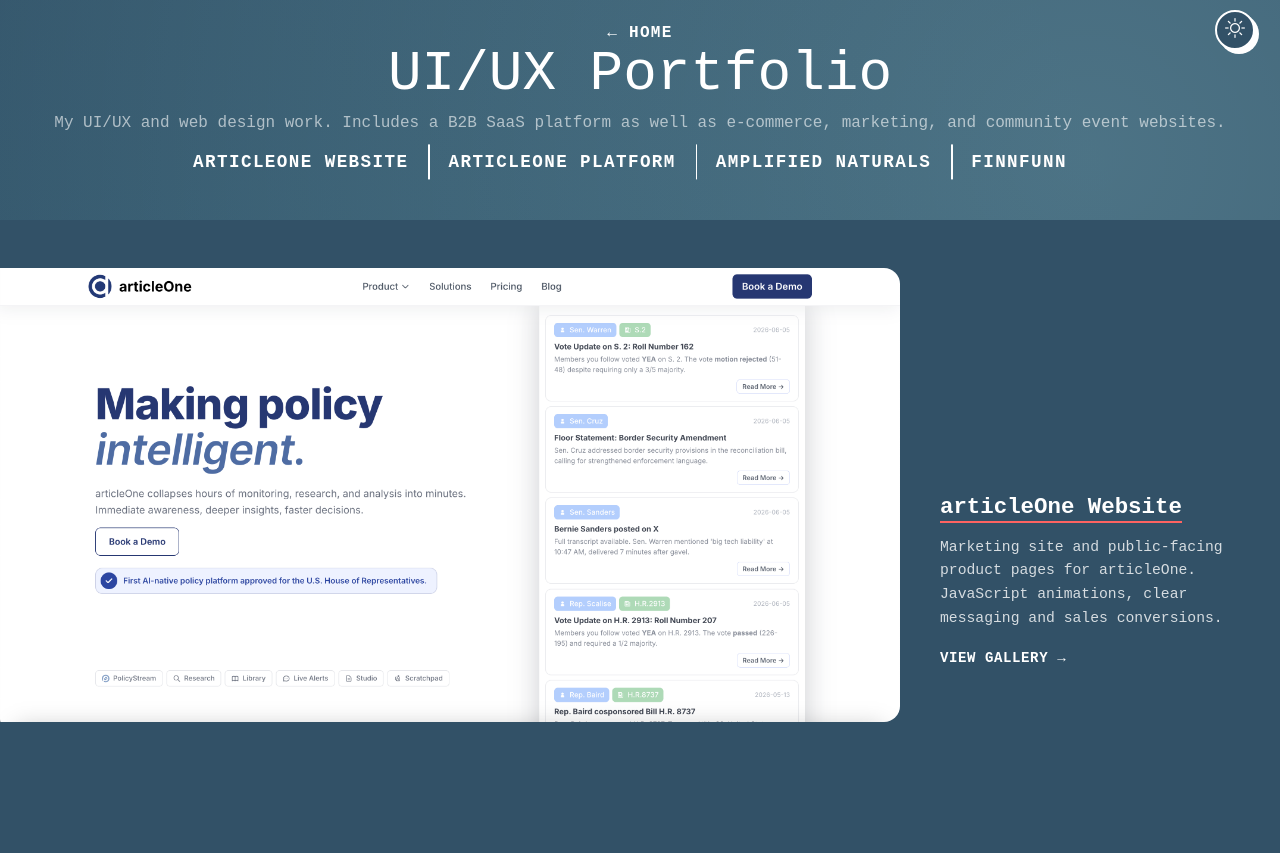
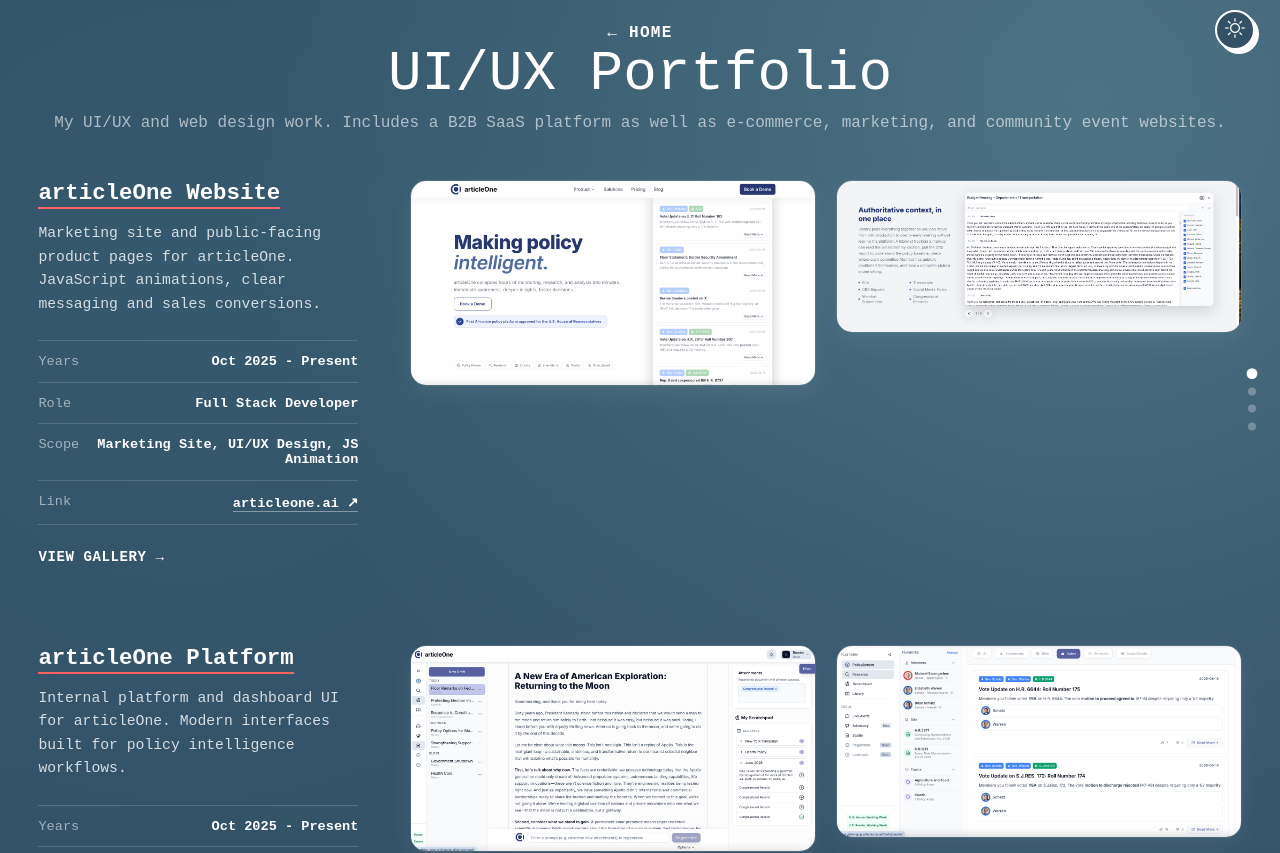
Before and after one commit to bowenslingluff/bowenslingluff.github.io, a React (Vite) app: page /portfolio in a window 1280 px wide. Shown: the top 853 px of the page. Built offline with nearby package versions, Linux system fonts and the light colour scheme.

Commit message:
portfolio page reorganized

```diff
--- a/src/components/Hero.tsx
+++ b/src/components/Hero.tsx
@@ -108,7 +108,7 @@
         <ThemeSwitcher />
         <header className="hero-header">
           <div className="hero-visuals">
-            <div className="spline-wrapper" aria-label="Interactive 3D scene">
+            <div className="spline-wrapper" aria-label="Interactive 3D scene">1
               {React.createElement('spline-viewer', {
                 url: splineSceneUrl,
               })}
--- a/src/index.css
+++ b/src/index.css
@@ -47,17 +47,21 @@
 
 /* Body */
 
+html,
+body {
+    background-color: var(--bg-color);
+    overflow-x: clip;
+    overscroll-behavior: none;
+}
+
 body {
     font-family: monospace;
     margin: 0;
     padding: 0;
     position: relative;
-    overscroll-behavior: none;
-    overflow-x: clip;
 }
 
 html {
-    overflow-x: clip;
     scroll-behavior: smooth;
 }
 
@@ -798,6 +802,7 @@
 }
 
 .spline-wrapper {
+    position: relative;
     width: 100%;
     max-width: 680px;
     height: clamp(350px, 60vh, 640px);
@@ -807,6 +812,73 @@
     overflow: visible;
     min-width: 1px;
     min-height: 1px;
+}
+
+.spline-wrapper spline-viewer {
+    position: relative;
+    z-index: 1;
+}
+
+.spline-platform {
+    position: absolute;
+    left: 50%;
+    bottom: 6%;
+    transform: translateX(-50%);
+    width: 70%;
+    max-width: 420px;
+    pointer-events: none;
+    z-index: 0;
+}
+
+.spline-platform-shadow {
+    position: absolute;
+    left: 50%;
+    bottom: -8%;
+    transform: translateX(-50%);
+    width: 86%;
+    height: 32px;
+    border-radius: 50%;
+    background: radial-gradient(ellipse at center, rgba(0, 0, 0, 0.42) 0%, rgba(0, 0, 0, 0.18) 45%, transparent 75%);
+    filter: blur(9px);
+}
+
+.spline-platform-disc {
+    position: relative;
+    width: 100%;
+    height: 96px;
+}
+
+.spline-platform-disc::before,
+.spline-platform-disc::after {
+    content: '';
+    position: absolute;
+    left: 0;
+    right: 0;
+    border-radius: 50%;
+    transform: scaleY(0.32);
+}
+
+.spline-platform-disc::before {
+    top: 10px;
+    bottom: -10px;
+    background: linear-gradient(
+        180deg,
+        color-mix(in srgb, var(--primary-color) 16%, var(--bg-color)) 0%,
+        color-mix(in srgb, var(--primary-color) 2%, var(--bg-color)) 100%
+    );
+    box-shadow: 0 14px 26px rgba(0, 0, 0, 0.28);
+}
+
+.spline-platform-disc::after {
+    top: 0;
+    bottom: 0;
+    background: radial-gradient(
+        ellipse at 50% 32%,
+        color-mix(in srgb, var(--secondary-bg-color) 60%, var(--primary-color) 8%) 0%,
+        color-mix(in srgb, var(--primary-color) 14%, transparent) 55%,
+        transparent 80%
+    );
+    border: 1px solid color-mix(in srgb, var(--primary-color) 30%, transparent);
 }
 
 .hero-copy {
@@ -1739,112 +1811,29 @@
   margin: 0;
 }
 
-.portfolio-page-nav {
-  display: flex;
-  flex-wrap: wrap;
-  gap: 0;
-  margin-top: 1.25rem;
-  align-items: center;
-  justify-content: center;
-}
-
-.portfolio-page-nav-link {
-  font-family: 'Courier New', Courier, monospace;
-  letter-spacing: 0.08em;
-  font-size: 1.1rem;
-  text-transform: uppercase;
-  font-weight: 700;
-  color: var(--primary-color);
-  text-decoration: none;
-  padding: 0 1.25rem;
-  position: relative;
-}
-
-.portfolio-page-nav-link:first-child {
-  padding-left: 0;
-}
-
-.portfolio-page-nav-link + .portfolio-page-nav-link::before {
-  content: '';
-  position: absolute;
-  left: 0;
-  top: 50%;
-  transform: translateY(-50%);
-  height: 2em;
-  width: 1.5px;
-  background: var(--primary-color);
-}
-
-.portfolio-page-nav-link:hover {
-  color: var(--hover-color);
-}
-
-/* Portfolio sections */
+/* Portfolio sections (case study format) */
 
 .portfolio-sections {
-  width: 100%;
+  width: min(1280px, 94vw);
+  margin: 0 auto;
   display: flex;
   flex-direction: column;
+  gap: 5rem;
+  padding-bottom: 3rem;
 }
 
 .portfolio-section {
   width: 100%;
-  min-height: 90vh;
   display: grid;
-  grid-template-columns: 1fr 380px;
-  padding: 3rem 0;
-}
-
-.portfolio-section:nth-child(odd) {
-  background: var(--bg-color);
-  border-radius: 0 0 0 0.75rem;
-
-}
-
-.portfolio-section:nth-child(even) {
-  background: color-mix(in srgb, var(--bg-color) 90%, #4CA1AF);
-}
-
-/* Left variant: text panel on left, image on right */
-.portfolio-section--left {
-  grid-template-columns: 380px 1fr;
-}
-
-.portfolio-section--left .portfolio-section-info {
-  grid-column: 1;
-  grid-row: 1;
-}
-
-.portfolio-section--left .portfolio-section-gallery {
-  grid-column: 2;
-  grid-row: 1;
-}
-
-.portfolio-section-gallery {
-  display: flex;
-  align-items: flex-start;
-}
-
-.portfolio-section-img {
-  width: 100%;
-  height: auto;
-  display: block;
-  cursor: pointer;
-}
-
-.portfolio-section--right .portfolio-section-img {
-  border-radius: 0 1rem 1rem 0;
-}
-
-.portfolio-section--left .portfolio-section-img {
-  border-radius: 1rem 0 0 1rem;
+  grid-template-columns: minmax(240px, 320px) 1fr;
+  gap: clamp(2rem, 4vw, 3.5rem);
+  align-items: start;
+  scroll-margin-top: 5.5rem;
 }
 
 .portfolio-section-info {
   display: flex;
   flex-direction: column;
-  justify-content: center;
-  padding: 2.5rem 2.5rem;
   font-family: 'Courier New', Courier, monospace;
 }
 
@@ -1856,7 +1845,7 @@
 }
 
 .portfolio-section-desc {
-  margin: 0 0 1.25rem;
+  margin: 0 0 1.5rem;
   font-size: 0.92rem;
   line-height: 1.6;
   color: color-mix(in srgb, var(--primary-color) 80%, transparent);
@@ -1873,6 +1862,44 @@
 .portfolio-section-external-link:hover {
   color: var(--font-color);
   border-color: var(--font-color);
+}
+
+.portfolio-section-meta {
+  margin: 0 0 1.5rem;
+}
+
+.portfolio-section-meta-row {
+  display: flex;
+  justify-content: space-between;
+  gap: 1rem;
+  padding: 0.8rem 0;
+  border-top: 1px solid color-mix(in srgb, var(--primary-color) 16%, transparent);
+  font-size: 0.85rem;
+}
+
+.portfolio-section-meta-row:last-child {
+  border-bottom: 1px solid color-mix(in srgb, var(--primary-color) 16%, transparent);
+}
+
+.portfolio-section-meta-row dt {
+  color: color-mix(in srgb, var(--primary-color) 55%, transparent);
+}
+
+.portfolio-section-meta-row dd {
+  margin: 0;
+  text-align: right;
+  font-weight: 600;
+}
+
+.portfolio-section-meta-link {
+  color: var(--primary-color);
+  text-decoration: none;
+  border-bottom: 1px solid color-mix(in srgb, var(--primary-color) 40%, transparent);
+}
+
+.portfolio-section-meta-link:hover {
+  color: var(--hover-color);
+  border-color: var(--hover-color);
 }
 
 .portfolio-section-link {
@@ -1887,6 +1914,70 @@
 
 .portfolio-section-link:hover {
   color: var(--hover-color);
+}
+
+.portfolio-section-gallery {
+  display: flex;
+  flex-wrap: wrap;
+  align-items: flex-start;
+  gap: 1.25rem;
+}
+
+.portfolio-section-img-link {
+  display: block;
+  flex: 1 1 260px;
+  min-width: 0;
+}
+
+.portfolio-section-img {
+  width: 100%;
+  height: auto;
+  display: block;
+  cursor: pointer;
+  border-radius: 1rem;
+  border: 1px solid color-mix(in srgb, var(--primary-color) 12%, transparent);
+  box-shadow: 0 8px 24px color-mix(in srgb, var(--primary-color) 7%, transparent);
+}
+
+.portfolio-page-dots {
+  position: fixed;
+  right: 1.5rem;
+  top: 50%;
+  transform: translateY(-50%);
+  display: flex;
+  flex-direction: column;
+  gap: 0.6rem;
+  z-index: 900;
+}
+
+.portfolio-page-dot {
+  width: 8px;
+  height: 8px;
+  padding: 0;
+  border: none;
+  border-radius: 50%;
+  background: color-mix(in srgb, var(--primary-color) 28%, transparent);
+  cursor: pointer;
+  transition: background-color 0.2s ease, transform 0.2s ease;
+}
+
+.portfolio-page-dot:hover {
+  background: color-mix(in srgb, var(--primary-color) 55%, transparent);
+}
+
+.portfolio-page-dot--active {
+  background: var(--primary-color);
+  transform: scale(1.35);
+}
+
+@media (max-width: 900px) {
+  .portfolio-section {
+    grid-template-columns: 1fr;
+  }
+
+  .portfolio-page-dots {
+    display: none;
+  }
 }
 
 /* Project gallery page */
--- a/src/pages/Portfolio.tsx
+++ b/src/pages/Portfolio.tsx
@@ -1,54 +1,86 @@
-import React from 'react';
+import React, { useEffect, useRef, useState } from 'react';
 import { Link as RouterLink } from 'react-router-dom';
 
 import ThemeSwitcher from '../components/ThemeSwitcher';
 
 import websiteHighlight from '../assets/portfolio/articleOne_website_image_8.png';
+import websiteSecondary from '../assets/portfolio/articleOne_website_image_3.png';
 import platformHighlight from '../assets/portfolio/articleOne_platform_image_16.png';
+import platformSecondary from '../assets/portfolio/articleOne_platform_image_9.png';
 import naturalsHighlight from '../assets/portfolio/amplified_naturals_1.png';
+import naturalsSecondary from '../assets/portfolio/amplified_naturals_2.png';
 import finnfunnHighlight from '../assets/portfolio/finnfunn_1.png';
+import finnfunnSecondary from '../assets/portfolio/finnfunn_2.png';
 
 
 const projects = [
   {
     title: 'articleOne Website',
     description: 'Marketing site and public-facing product pages for articleOne. JavaScript animations, clear messaging and sales conversions.',
-    image: websiteHighlight,
+    images: [websiteHighlight, websiteSecondary],
     slug: 'articleone_website',
-    side: 'right' as const,
+    years: 'Oct 2025 - Present',
+    role: 'Full Stack Developer',
+    scope: 'Marketing Site, UI/UX Design, JS Animation',
     externalUrl: 'https://articleone.ai',
     externalLabel: 'articleone.ai',
   },
   {
     title: 'articleOne Platform',
     description: 'Internal platform and dashboard UI for articleOne. Modern interfaces built for policy intelligence workflows.',
-    image: platformHighlight,
+    images: [platformHighlight, platformSecondary],
     slug: 'articleone_platform',
-    side: 'left' as const,
+    years: 'Oct 2025 - Present',
+    role: 'Full Stack Developer',
+    scope: 'Product Strategy, UI/UX Design, Full Stack Development',
     externalUrl: 'https://articleone.ai',
     externalLabel: 'articleone.ai',
   },
   {
     title: 'Amplified Naturals',
     description: 'E-commerce site for Amplified Naturals. Customized checkout flows and connected third party marketplaces such as TikTok Shop.',
-    image: naturalsHighlight,
+    images: [naturalsHighlight, naturalsSecondary],
     slug: 'amplified_naturals',
-    side: 'right' as const,
+    years: 'Oct 2025 - Feb 2026',
+    role: 'Web Developer',
+    scope: 'E-commerce, Checkout Flows, Marketplace Integrations',
     externalUrl: 'https://amplifiednaturals.com',
     externalLabel: 'amplifiednaturals.com',
   },
   {
     title: 'FinnFunn',
     description: 'Event website for FinnFunn Weekend 2026. Acted as website manager and designer, built with Wix.',
-    image: finnfunnHighlight,
+    images: [finnfunnHighlight, finnfunnSecondary],
     slug: 'finnfunn',
-    side: 'left' as const,
+    years: 'Jun 2026 - Present',
+    role: 'Website Designer',
+    scope: 'Website Design, Event Branding',
     externalUrl: 'https://finnfunn.org',
     externalLabel: 'finnfunn.org',
   }
 ];
 
 const Portfolio: React.FC = () => {
+  const [activeSlug, setActiveSlug] = useState(projects[0].slug);
+  const sectionRefs = useRef<(HTMLDivElement | null)[]>([]);
+
+  useEffect(() => {
+    const observer = new IntersectionObserver(
+      (entries) => {
+        entries.forEach((entry) => {
+          if (entry.isIntersecting) {
+            const index = sectionRefs.current.findIndex((el) => el === entry.target);
+            if (index !== -1) setActiveSlug(projects[index].slug);
+          }
+        });
+      },
+      { rootMargin: '-45% 0px -45% 0px', threshold: 0 }
+    );
+
+    sectionRefs.current.forEach((el) => el && observer.observe(el));
+    return () => observer.disconnect();
+  }, []);
+
   return (
     <div className="gradient-background portfolio-page">
       <ThemeSwitcher />
@@ -56,23 +88,16 @@
         <RouterLink to="/" className="portfolio-link">← Home</RouterLink>
         <h1 className="portfolio-page-title">UI/UX Portfolio</h1>
         <p className="portfolio-page-subtitle">My UI/UX and web design work. Includes a B2B SaaS platform as well as e-commerce, marketing, and community event websites.</p>
-        <nav className="portfolio-page-nav">
-          {projects.map((project) => (
-            <a key={project.slug} href={`#${project.slug}`} className="portfolio-page-nav-link">
-              {project.title}
-            </a>
-          ))}
-        </nav>
       </div>
 
       <div className="portfolio-sections">
         {projects.map((project, i) => (
-          <div key={i} id={project.slug} className={`portfolio-section portfolio-section--${project.side}`}>
-            <div className="portfolio-section-gallery">
-              <RouterLink to={`/portfolio/${project.slug}`}>
-                <img src={project.image} alt={project.title} className="portfolio-section-img" />
-              </RouterLink>
-            </div>
+          <div
+            key={i}
+            id={project.slug}
+            ref={(el) => { sectionRefs.current[i] = el; }}
+            className="portfolio-section"
+          >
             <div className="portfolio-section-info">
               <h2 className="portfolio-section-title">
                 {project.externalUrl ? (
@@ -82,13 +107,56 @@
                 ) : project.title}
               </h2>
               <p className="portfolio-section-desc">{project.description}</p>
+
+              <dl className="portfolio-section-meta">
+                <div className="portfolio-section-meta-row">
+                  <dt>Years</dt>
+                  <dd>{project.years}</dd>
+                </div>
+                <div className="portfolio-section-meta-row">
+                  <dt>Role</dt>
+                  <dd>{project.role}</dd>
+                </div>
+                <div className="portfolio-section-meta-row">
+                  <dt>Scope</dt>
+                  <dd>{project.scope}</dd>
+                </div>
+                <div className="portfolio-section-meta-row">
+                  <dt>Link</dt>
+                  <dd>
+                    <a href={project.externalUrl} target="_blank" rel="noopener noreferrer" className="portfolio-section-meta-link">
+                      {project.externalLabel} ↗
+                    </a>
+                  </dd>
+                </div>
+              </dl>
+
               <RouterLink to={`/portfolio/${project.slug}`} className="portfolio-section-link">
                 View gallery →
               </RouterLink>
             </div>
+
+            <div className="portfolio-section-gallery">
+              {project.images.map((src, j) => (
+                <RouterLink key={j} to={`/portfolio/${project.slug}`} className="portfolio-section-img-link">
+                  <img src={src} alt={`${project.title} screenshot ${j + 1}`} className="portfolio-section-img" />
+                </RouterLink>
+              ))}
+            </div>
           </div>
         ))}
       </div>
+
+      <nav className="portfolio-page-dots" aria-label="Project navigation">
+        {projects.map((project) => (
+          <a
+            key={project.slug}
+            href={`#${project.slug}`}
+            className={`portfolio-page-dot${project.slug === activeSlug ? ' portfolio-page-dot--active' : ''}`}
+            aria-label={project.title}
+          />
+        ))}
+      </nav>
     </div>
   );
 };
```
